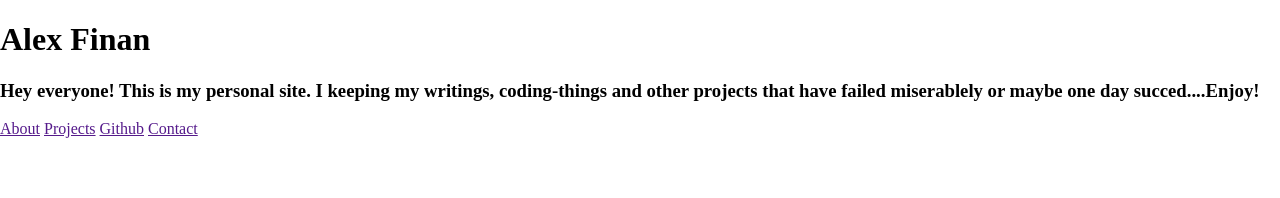
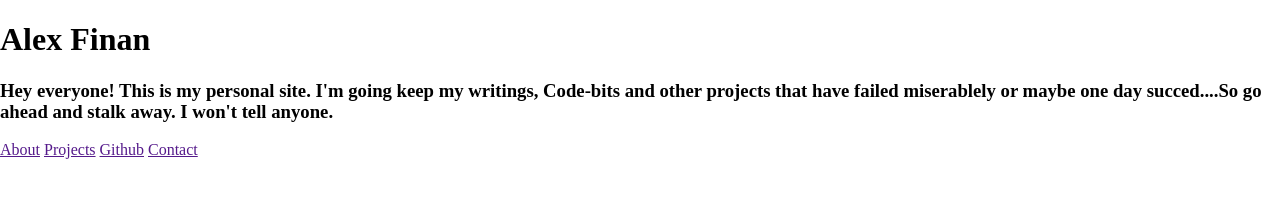
Before and after one commit to GitRonin718/Personal-Site, a plain HTML site: page index.html in a window 1280 px wide. Drawn offline with nearby package versions, Linux system fonts and the light colour scheme.

Commit message:
modifited index-page

```diff
--- a/index.html
+++ b/index.html
@@ -9,11 +9,12 @@
 	<link rel="stylesheet" href="css/layout.css">
 </head>
 <body>
+	<header>
 		<section class="wrappper1">
-	<header>
+
 			<h1>Alex Finan</h1>
-		<h3> Hey everyone! This is my personal site. I keeping my writings, coding-things and other projects that have failed miserablely or maybe one day succed....Enjoy!</h3>
-	</header>
+			<h3> Hey everyone! This is my personal site. I'm going keep my writings, Code-bits and other projects that have failed miserablely or maybe one day succed....So go ahead and stalk away. I won't tell anyone.</h3>
+
 		<!-- NAVBAR Fix to the top of the screen-->
 		<nav class="navbar">
 			<a href="">About</a>
@@ -23,5 +24,13 @@
 
 		</nav> <!-- .navbar -->
 		</section> <!-- .wrapper1 -->
+	</header>
+
+
+
+
+
+
+
 </body>
 </html>
```
Lines whose indentation alone changed are shown as unchanged.
